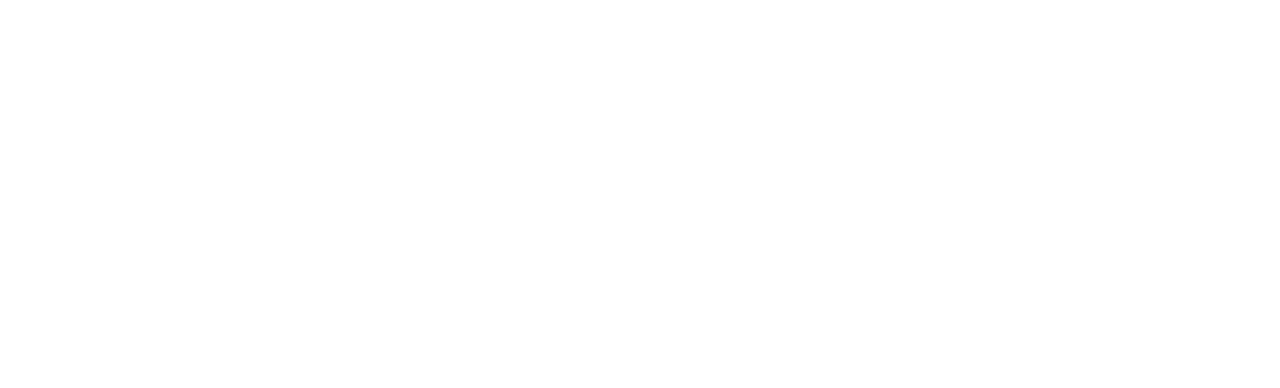
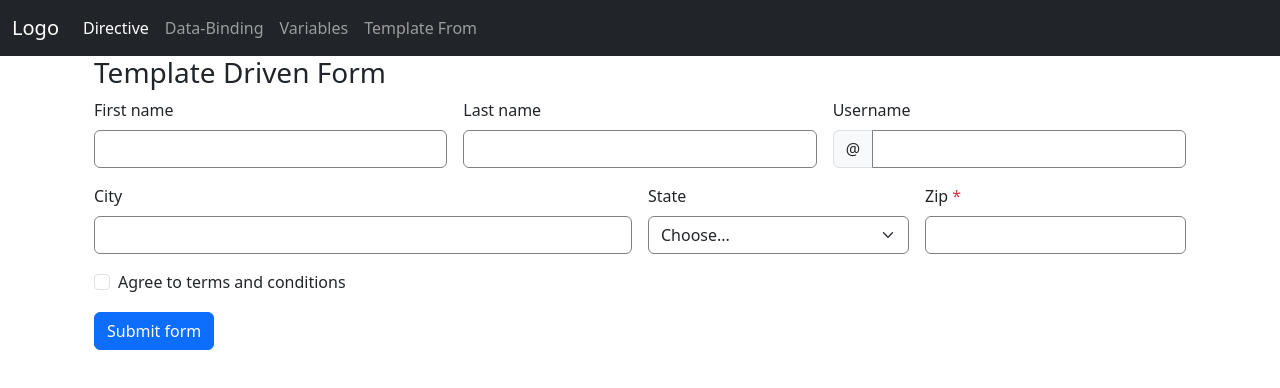
Before and after one commit to Rubipatel1989/angular19-first, an Angular app: page /template-form in a window 1280 px wide. Before the commit this address led to /. Shown: the top 388 px of the page. Built offline with nearby package versions, Linux system fonts and the light colour scheme.

Commit message:
ngForm Done

```diff
--- a/src/app/app.routes.ts
+++ b/src/app/app.routes.ts
@@ -3,6 +3,7 @@
 import { DataBindingComponent } from './components/data-binding/data-binding.component';
 import { VariablesComponent } from './components/variables/variables.component';
 import { DirectiveComponent } from './components/directive/directive.component';
+import { TemplateFormComponent } from './components/template-form/template-form.component';
 
 export const routes: Routes = [
     {
@@ -17,6 +18,7 @@
             { path: 'directive', component: DirectiveComponent },
             { path: 'data-binding', component: DataBindingComponent },
             { path: 'variables', component: VariablesComponent },
+            {path:'template-form', component: TemplateFormComponent}
 
         ]
     }
--- a/src/app/components/layout/layout.component.html
+++ b/src/app/components/layout/layout.component.html
@@ -21,6 +21,9 @@
           <li class="nav-item" >
             <a class="nav-link" routerLink="variables">Variables</a>
           </li>
+          <li class="nav-item" >
+            <a class="nav-link" routerLink="template-form">Template From</a>
+          </li>
         </ul>
 
       </div>
--- /dev/null
+++ b/src/app/components/template-form/template-form.component.html
@@ -0,0 +1,67 @@
+<div class="container">
+    <h3>{{title}}</h3>
+    <form class="row g-3 needs-validation" novalidate>
+        <div class="col-md-4">
+          <label for="validationCustom01" class="form-label">First name</label>
+          <input type="text" [(ngModel)]="userForm.fName" name="fName" class="form-control" id="validationCustom01" value="Mark" required>
+          <div class="valid-feedback">
+            Looks good!
+          </div>
+        </div>
+        <div class="col-md-4">
+          <label for="validationCustom02" class="form-label">Last name</label>
+          <input type="text" [(ngModel)]="userForm.lName" name="lName" class="form-control" id="validationCustom02" value="Otto" required>
+          <div class="valid-feedback">
+            Looks good!
+          </div>
+        </div>
+        <div class="col-md-4">
+          <label for="validationCustomUsername" class="form-label">Username</label>
+          <div class="input-group has-validation">
+            <span class="input-group-text" id="inputGroupPrepend">&#64;</span>
+            <input type="text" [(ngModel)]="userForm.username" name="username" class="form-control" id="validationCustomUsername" aria-describedby="inputGroupPrepend" required>
+            <div class="invalid-feedback">
+              Please choose a username.
+            </div>
+          </div>
+        </div>
+        <div class="col-md-6">
+          <label for="validationCustom03" class="form-label">City</label>
+          <input type="text" [(ngModel)]="userForm.city" name="city"  class="form-control" id="validationCustom03" required>
+          <div class="invalid-feedback">
+            Please provide a valid city.
+          </div>
+        </div>
+        <div class="col-md-3">
+          <label for="validationCustom04" class="form-label">State</label>
+          <select class="form-select" [(ngModel)]="userForm.state" name="state" id="validationCustom04" required>
+            <option selected disabled value="">Choose...</option>
+            <option>...</option>
+          </select>
+          <div class="invalid-feedback">
+            Please select a valid state.
+          </div>
+        </div>
+        <div class="col-md-3">
+          <label for="validationCustom05" class="form-label">Zip <span class="text-danger">*</span></label>
+          <input type="text" [(ngModel)]="userForm.zipCode" name="zipCode"  class="form-control" id="validationCustom05" pattern="[0-9]{6}" maxlength="6" required>
+          <div class="invalid-feedback">
+            Please provide a valid zip.
+          </div>
+        </div>
+        <div class="col-12">
+          <div class="form-check">
+            <input class="form-check-input" [(ngModel)]="userForm.isActive" name="isActive" type="checkbox" value="" id="invalidCheck" required>
+            <label class="form-check-label" for="invalidCheck">
+              Agree to terms and conditions
+            </label>
+            <div class="invalid-feedback">
+              You must agree before submitting.
+            </div>
+          </div>
+        </div>
+        <div class="col-12">
+          <button class="btn btn-primary" type="button" (click)="onSaveUser()">Submit form</button>
+        </div>
+      </form>
+</div>
--- /dev/null
+++ b/src/app/components/template-form/template-form.component.ts
@@ -0,0 +1,26 @@
+import { NgClass, NgFor, NgIf } from '@angular/common';
+import { Component } from '@angular/core';
+import { FormsModule } from '@angular/forms';
+
+@Component({
+  selector: 'app-template-form',
+  imports: [FormsModule],
+  templateUrl: './template-form.component.html',
+  styleUrl: './template-form.component.css'
+})
+export class TemplateFormComponent {
+  title: string = 'Template Driven Form';
+  userForm: any = {
+    fName: '',
+    lName: '',
+    username: '',
+    city: '',
+    state: '',
+    zipCode: '',
+    isActive: false
+  }
+  onSaveUser() {
+    const formValue = this.userForm;
+    console.log(this.userForm);
+  }
+}
--- a/src/styles.css
+++ b/src/styles.css
@@ -1 +1,4 @@
 /* You can add global styles to this file, and also import other style files */
+.form-control, .form-select {
+    border: solid 1px gray !important;
+}
```
Also changed, not shown: src/app/app.component.html (+0 -19 lines), src/app/components/template-form/template-form.component.css (added), 2 other files (tests, documents, lock files or other folders).
